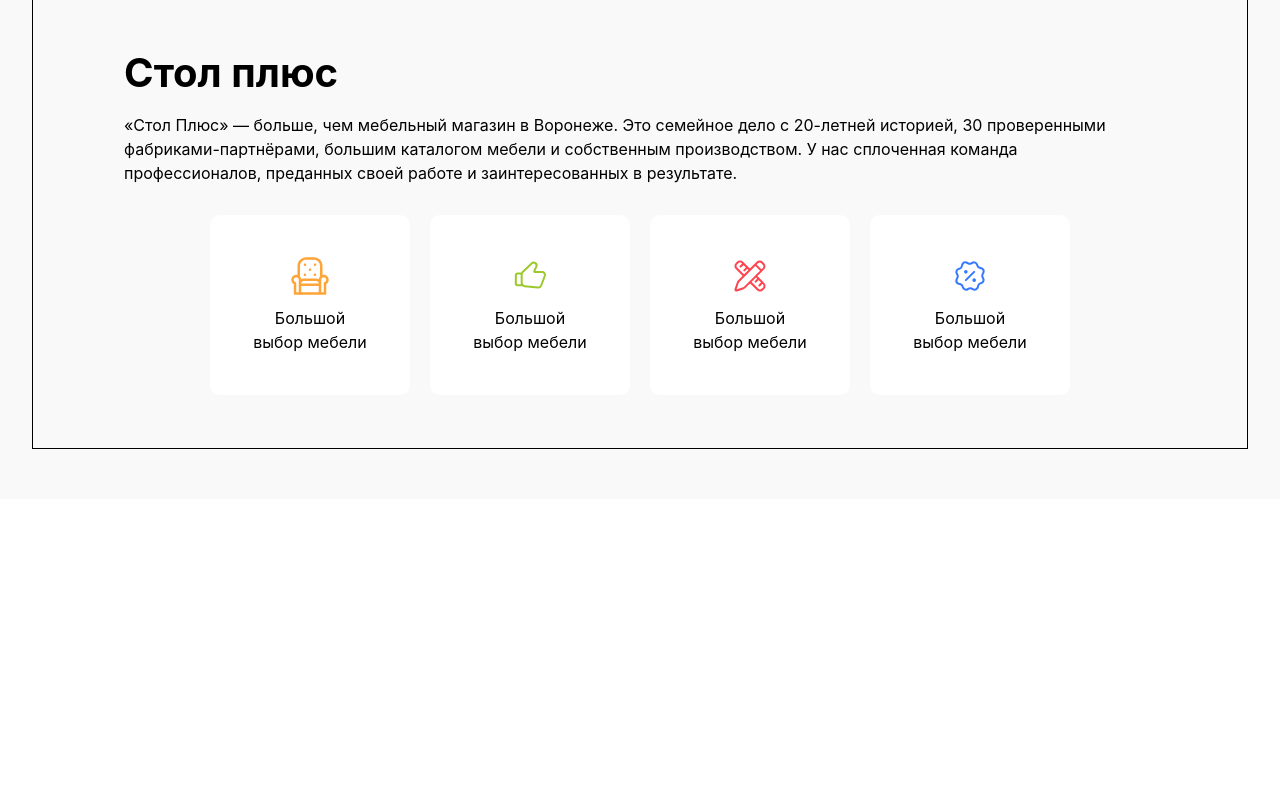
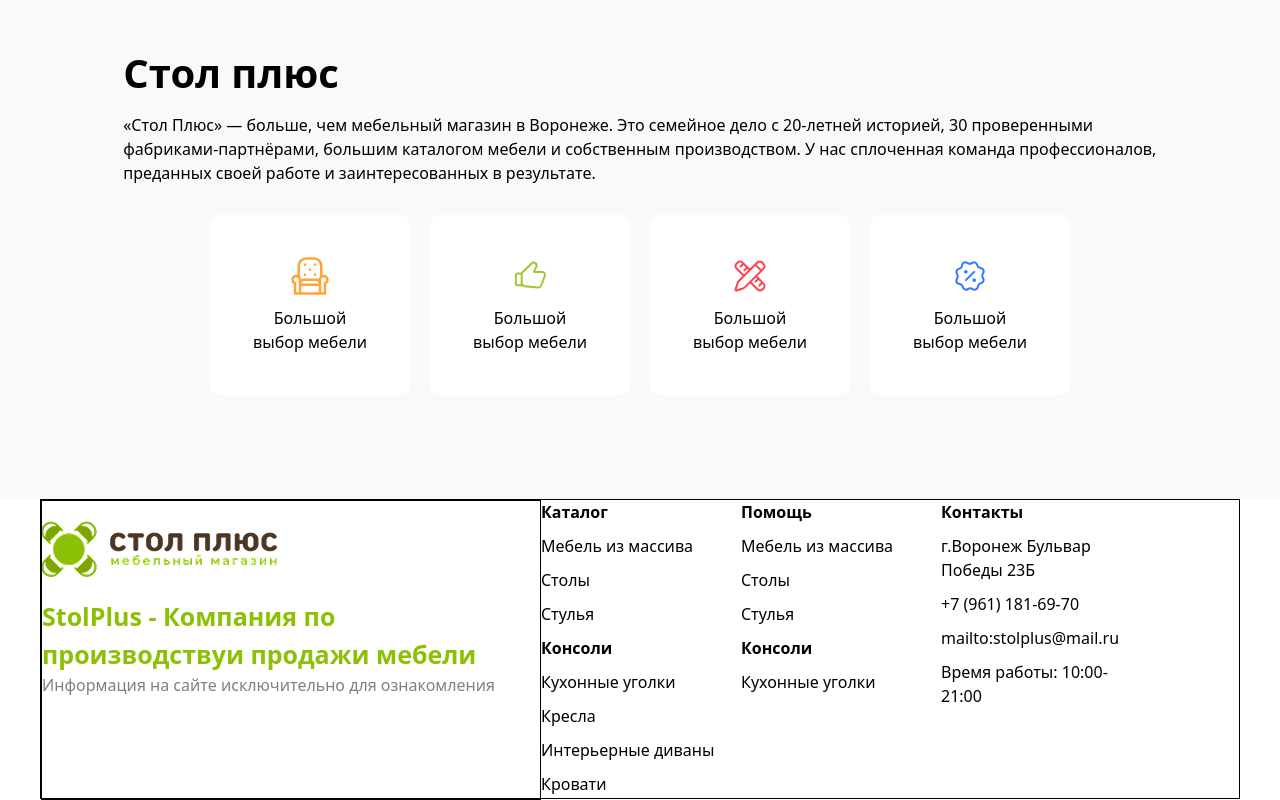
Before and after one commit to Sobirjon08/home-work-vik-3-day-1, a website: page index.html in a window 1280 px wide. Shown: the part 2631-3431 px from the top of the page. Before the commit the page ends 3130 px from the top, so only its background shows below. Drawn offline with nearby package versions, Linux system fonts and the light colour scheme; files that its build step writes are made by us from their sources.

Commit message:
section 4

```diff
--- a/index.html
+++ b/index.html
@@ -233,7 +233,7 @@
         </nav>
     </section>
     <section class="hidden">
-        <nav class="lg:max-w-[1200px] h-[1000px] m-auto flex flex-col items-center justify-end  gap-[50px] border">
+        <nav class="lg:max-w-[1200px] h-[1000px] m-auto flex flex-col items-center justify-end  gap-[50px]">
             <h1 class="text-[40px] font-bold">Новости и предложения</h1>
             <div class="lg:w-[100%] h-[800px] border">
                 <img src="" alt="">
@@ -241,7 +241,7 @@
         </nav>
     </section>
     <section class="w-[100%] h-[950px] bg-[#F9F9F9]">
-        <nav class="w-[95%] h-[950px] lg:max-w-[1300px] lg:h-[900px] m-auto flex flex-col items-center justify-center  gap-[50px] border">
+        <nav class="w-[95%] h-[950px] lg:max-w-[1300px] lg:h-[900px] m-auto flex flex-col items-center justify-center  gap-[50px]">
             <h1 class="text-[40px] font-bold">Отзывы клиентов</h1>
             <div class="flex items-center gap-[50px]">
                 <div class="w-[350px] h-[300px] rounded-[10px] bg-[white] p-[20px_30px] flex flex-col gap-[20px]">
@@ -309,5 +309,40 @@
             </div>
         </nav>
     </section>
+    <section>
+        <nav class="w-[95%] lg:max-w-[1200px] h-[300px] m-auto flex flex-wrap gap=]30px items-center border">
+            <div class="lg:w-[500px] h-[300px] border">
+                <img src="./imgs/Стол-плюс-footer-1 1.png" alt="">
+                <h1 class="text-[25px] font-bold text-[#8CC004]">StolPlus - Компания по производствуи продажи мебели</h1>
+                <p class="text-[gray]">Информация на сайте исключительно для ознакомления</p>
+            </div>
+            <div class="w-[200px] h-[300px] flex flex-col gap-[10px]">
+                <p class="font-bold">Каталог</p>
+                <p>Мебель из массива</p>
+                <p>Столы</p>
+                <p>Стулья</p>
+                <p class="font-bold">Консоли</p>
+                <p>Кухонные уголки</p>
+                <p>Кресла</p>
+                <p>Интерьерные диваны</p>
+                <p>Кровати </p>
+            </div>
+            <div class="w-[200px] h-[300px] flex flex-col gap-[10px]">
+                <p class="font-bold">Помощь</p>
+                <p>Мебель из массива</p>
+                <p>Столы</p>
+                <p>Стулья</p>
+                <p class="font-bold">Консоли</p>
+                <p>Кухонные уголки</p>
+            </div>
+            <div class="w-[200px] h-[300px] flex flex-col gap-[10px]">
+                <p class="font-bold">Контакты</p>
+                <p>г.Воронеж Бульвар Победы 23Б</p>
+                <p>+7 (961) 181-69-70</p>
+                <p>mailto:stolplus@mail.ru</p>
+                <p>Время работы: 10:00-21:00</p>
+            </div>
+        </nav>
+    </section>
 </body>
 </html>
```
Also changed, not shown: imgs/Стол-плюс-footer-1 1.png (added), src/output.css (added), 1 other file.
